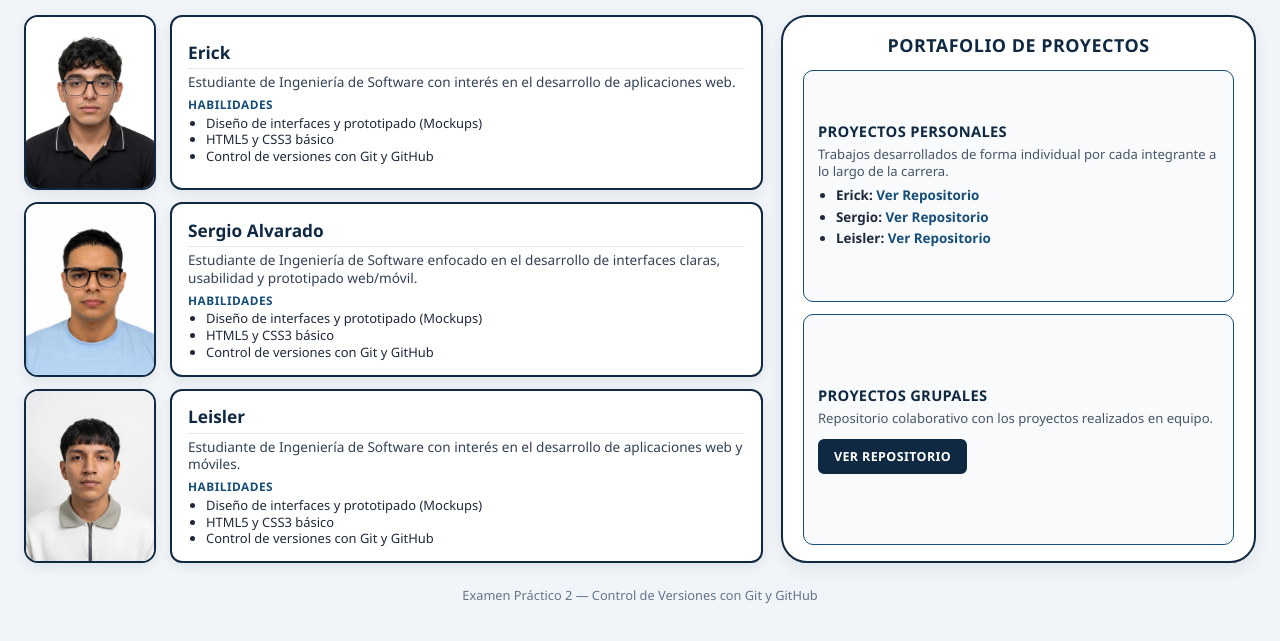
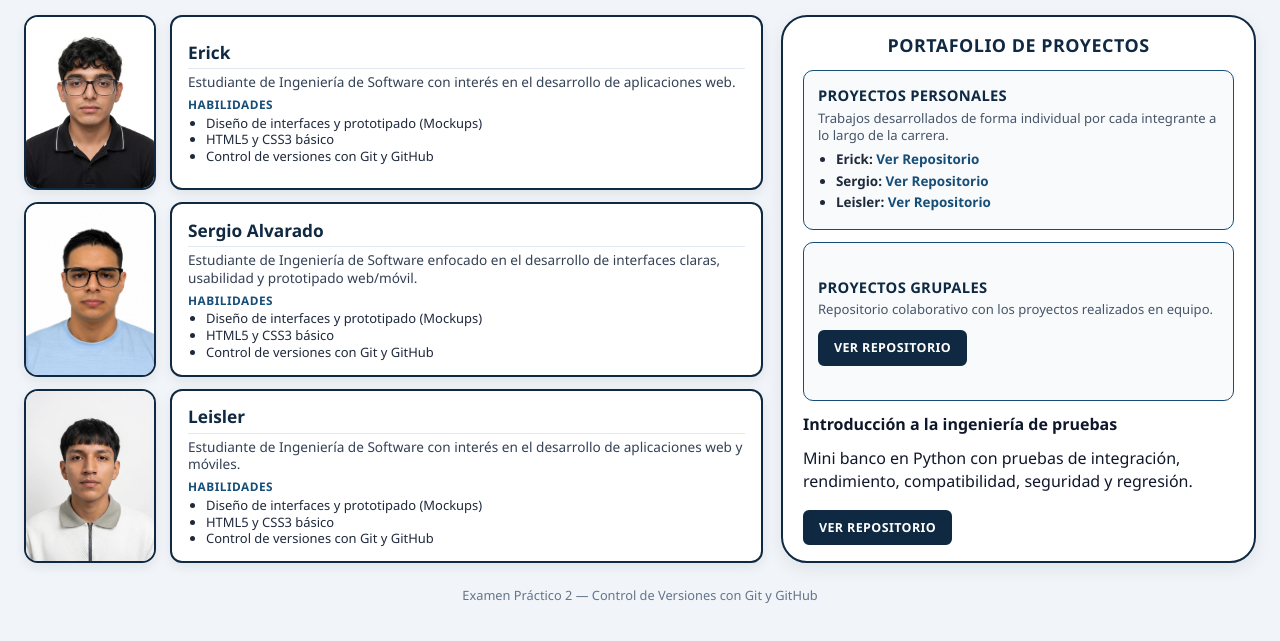
Before and after one commit to ErickPalm4/software-group, a plain HTML site: page index.html in a window 1280 px wide. Shown: the part 73-714 px from the top of the page. Drawn offline with Linux system fonts and the light colour scheme.

Commit message:
Add project details for mini bank in index.html
Added project introduction and repository link for mini bank project.

```diff
--- a/index.html
+++ b/index.html
@@ -89,6 +89,9 @@
         <p>Repositorio colaborativo con los proyectos realizados en equipo.</p>
         <a href="https://github.com/erickpalmasaltos/software-group" target="_blank" rel="noopener noreferrer" class="btn-repo">VER REPOSITORIO</a>
       </div>
+      <h4>Introducción a la ingeniería de pruebas</h4>
+<p>Mini banco en Python con pruebas de integración, rendimiento, compatibilidad, seguridad y regresión.</p>
+<a href="https://github.com/LeislerTenemaya/Tarea-grupal.git" target="_blank" rel="noopener noreferrer" class="btn-repo">VER REPOSITORIO</a>
     </aside>
   </main>
 
```
